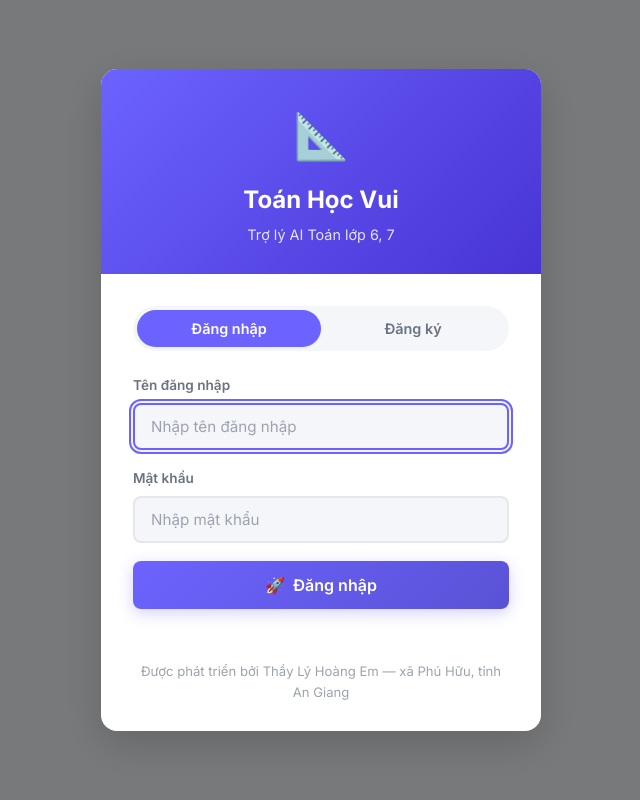
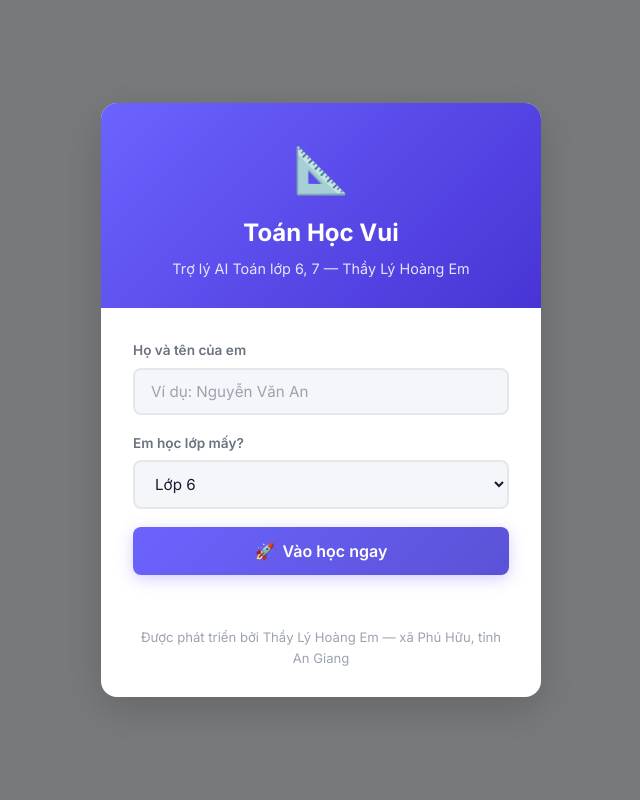
Before and after one commit to hoangthcsphuhuu-glitch/toancuathayem, a Flask app: page / in a window 1280 px wide. Shown: the whole page, without its empty margins (319-959 px from the left). Run offline with Flask 3, Linux system fonts and the light colour scheme.

Commit message:
Update templates/index.html: quick-join by student full name without registration

```diff
--- a/templates/index.html
+++ b/templates/index.html
@@ -26,59 +26,29 @@
   <!-- Toast Container -->
   <div class="toast-container" id="toastContainer"></div>
 
-  <!-- ========== AUTH MODAL ========== -->
+  <!-- ========== AUTH MODAL (VÀO HỌC NHANH CHỈ CẦN HỌ TÊN) ========== -->
   <div class="auth-overlay" id="authOverlay">
     <div class="auth-card">
       <div class="auth-header">
         <span class="auth-logo">📐</span>
         <h2>Toán Học Vui</h2>
-        <p>Trợ lý AI Toán lớp 6, 7</p>
+        <p>Trợ lý AI Toán lớp 6, 7 — Thầy Lý Hoàng Em</p>
       </div>
       <div class="auth-body">
-        <div class="auth-tabs">
-          <button class="auth-tab active" id="tabLogin" onclick="switchAuthTab('login')">Đăng nhập</button>
-          <button class="auth-tab" id="tabRegister" onclick="switchAuthTab('register')">Đăng ký</button>
-        </div>
-
-        <!-- Login Form -->
-        <form id="loginForm" onsubmit="handleLogin(event)">
+        <form id="quickJoinForm" onsubmit="handleQuickJoin(event)">
           <div class="form-group">
-            <label for="loginUsername">Tên đăng nhập</label>
-            <input type="text" id="loginUsername" class="form-input" placeholder="Nhập tên đăng nhập" required autocomplete="username">
+            <label for="studentFullname">Họ và tên của em</label>
+            <input type="text" id="studentFullname" class="form-input" placeholder="Ví dụ: Nguyễn Văn An" required autocomplete="name">
           </div>
           <div class="form-group">
-            <label for="loginPassword">Mật khẩu</label>
-            <input type="password" id="loginPassword" class="form-input" placeholder="Nhập mật khẩu" required autocomplete="current-password">
-          </div>
-          <button type="submit" class="btn btn-primary" id="btnLogin">
-            <span>🚀</span> Đăng nhập
-          </button>
-        </form>
-
-        <!-- Register Form -->
-        <form id="registerForm" class="hidden" onsubmit="handleRegister(event)">
-          <div class="form-group">
-            <label for="regFullname">Họ và tên</label>
-            <input type="text" id="regFullname" class="form-input" placeholder="Nguyễn Văn A" required>
-          </div>
-          <div class="form-group">
-            <label for="regUsername">Tên đăng nhập</label>
-            <input type="text" id="regUsername" class="form-input" placeholder="Chọn tên đăng nhập" required autocomplete="username">
-          </div>
-          <div class="form-group">
-            <label for="regPassword">Mật khẩu</label>
-            <input type="password" id="regPassword" class="form-input" placeholder="Tối thiểu 4 ký tự" required minlength="4" autocomplete="new-password">
-          </div>
-          <div class="form-group">
-            <label for="regGrade">Lớp</label>
-            <select id="regGrade" class="form-input" required>
-              <option value="">Chọn lớp</option>
-              <option value="6">Lớp 6</option>
+            <label for="studentGrade">Em học lớp mấy?</label>
+            <select id="studentGrade" class="form-input" required>
+              <option value="6" selected>Lớp 6</option>
               <option value="7">Lớp 7</option>
             </select>
           </div>
-          <button type="submit" class="btn btn-primary" id="btnRegister">
-            <span>✨</span> Đăng ký tài khoản
+          <button type="submit" class="btn btn-primary" id="btnQuickJoin">
+            <span>🚀</span> Vào học ngay
           </button>
         </form>
       </div>
@@ -253,6 +223,6 @@
   <script src="https://cdn.jsdelivr.net/npm/katex@0.16.9/dist/contrib/auto-render.min.js" crossorigin="anonymous"></script>
 
   <!-- App JS -->
-  <script src="/static/js/app.js?v=2"></script>
+  <script src="/static/js/app.js?v=3"></script>
 </body>
 </html>
```
